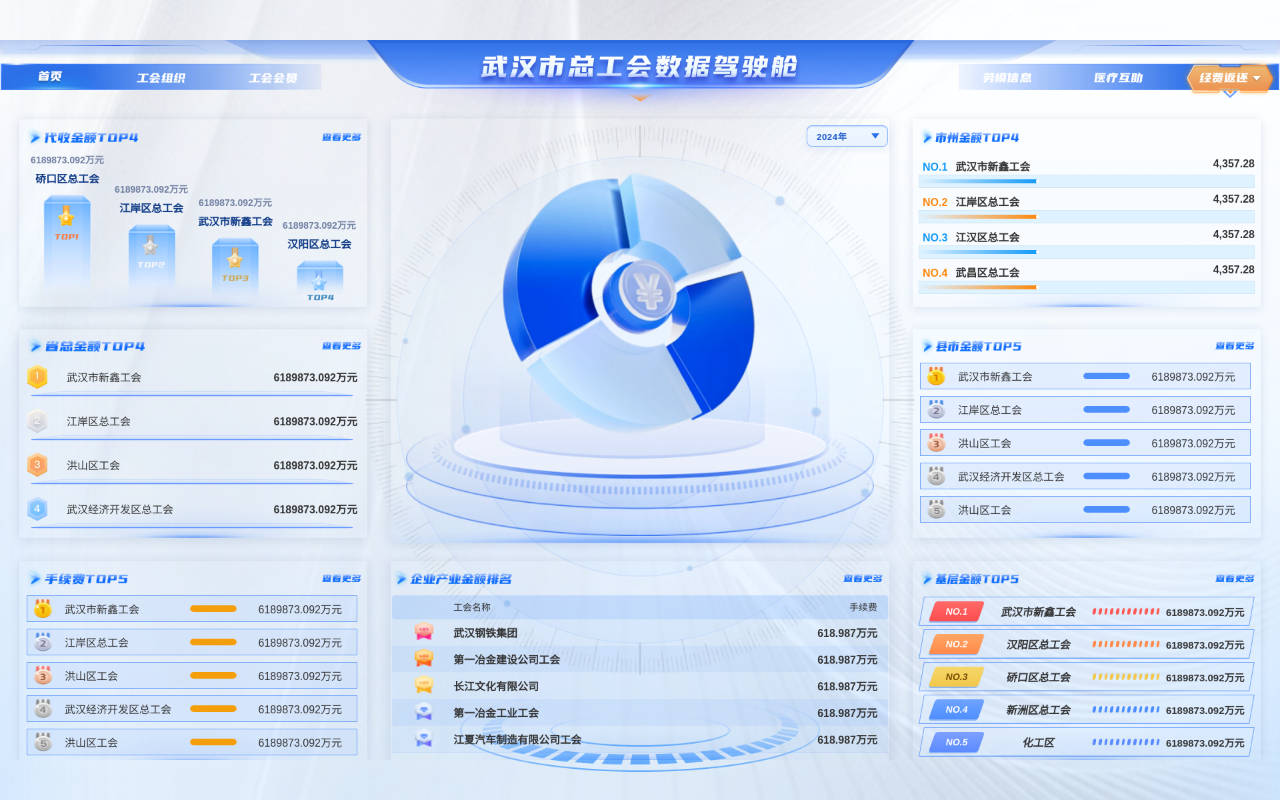
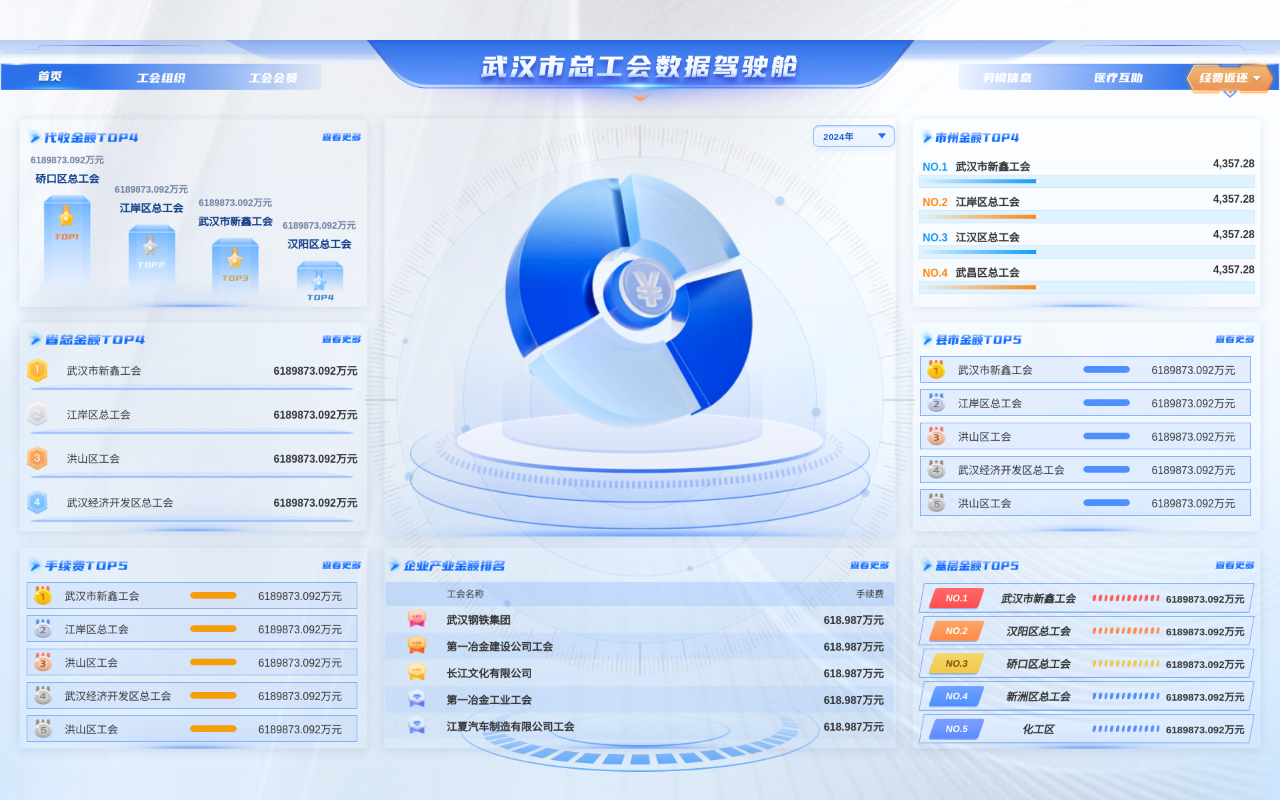
Before and after one commit to wmc-cache/wuhan-dashboard, a Vue app: page /#/refund in a window 1280 px wide. Built offline with nearby package versions, Linux system fonts and the light colour scheme.

Commit message:
style  fix

```diff
--- a/src/pages/Org.vue
+++ b/src/pages/Org.vue
@@ -103,7 +103,7 @@ import OrgRegionDistribution from '../components/org/RegionDistribution.vue';
     'ml mc mr'
     'bl bl mr';
   /* 模块间距统一为 10px */
-  gap: 10px;
+  gap: 15px;
   /* 标题图片统一大小，便于快速整体调节 */
   --title-img-h: 32px; /* 字体（标题）稍大一点 */
 }
--- a/src/pages/Refund.vue
+++ b/src/pages/Refund.vue
@@ -170,7 +170,7 @@ function onOpenDetail(payload: { x: number; y: number }) {
     'ml mc mr'
     'bl bc br';
   /* 模块间距统一为 10px */
-  gap: 10px;
+  gap: 0px;
 }
 
 .mod {
```
